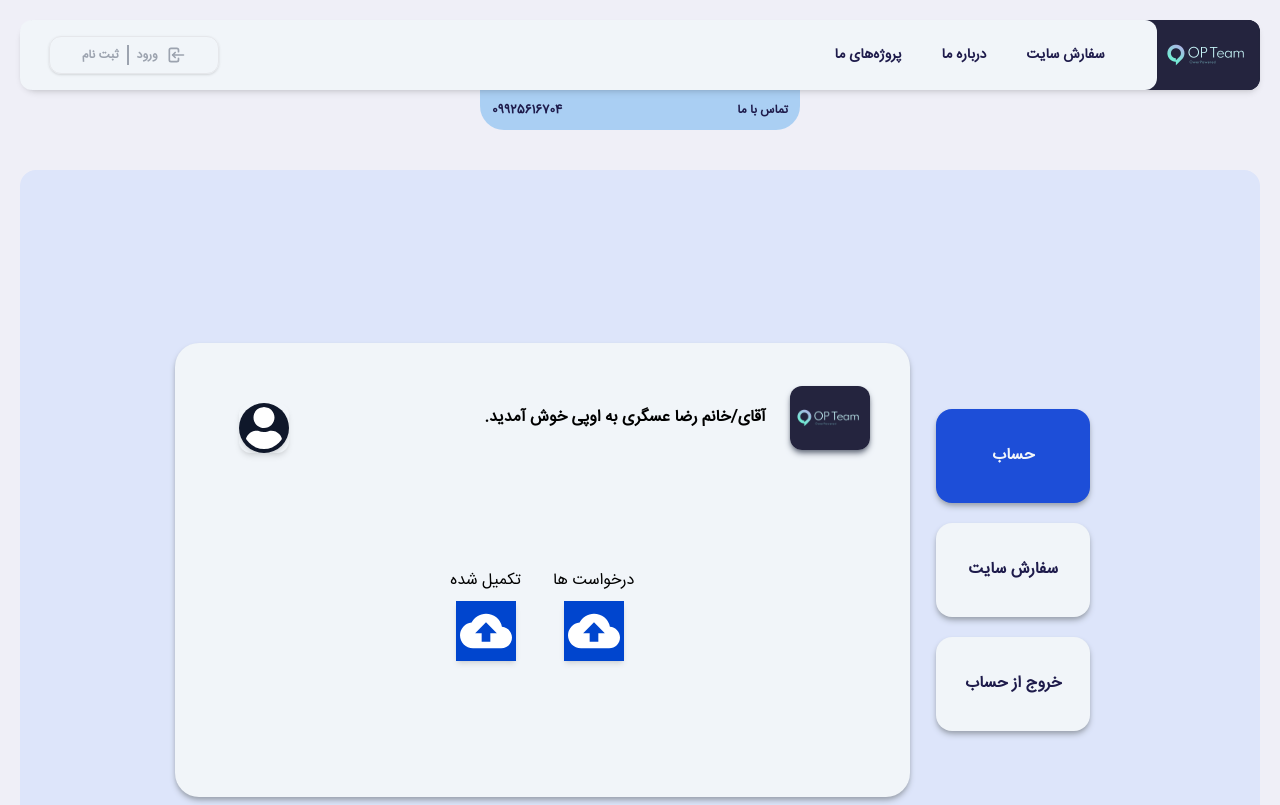
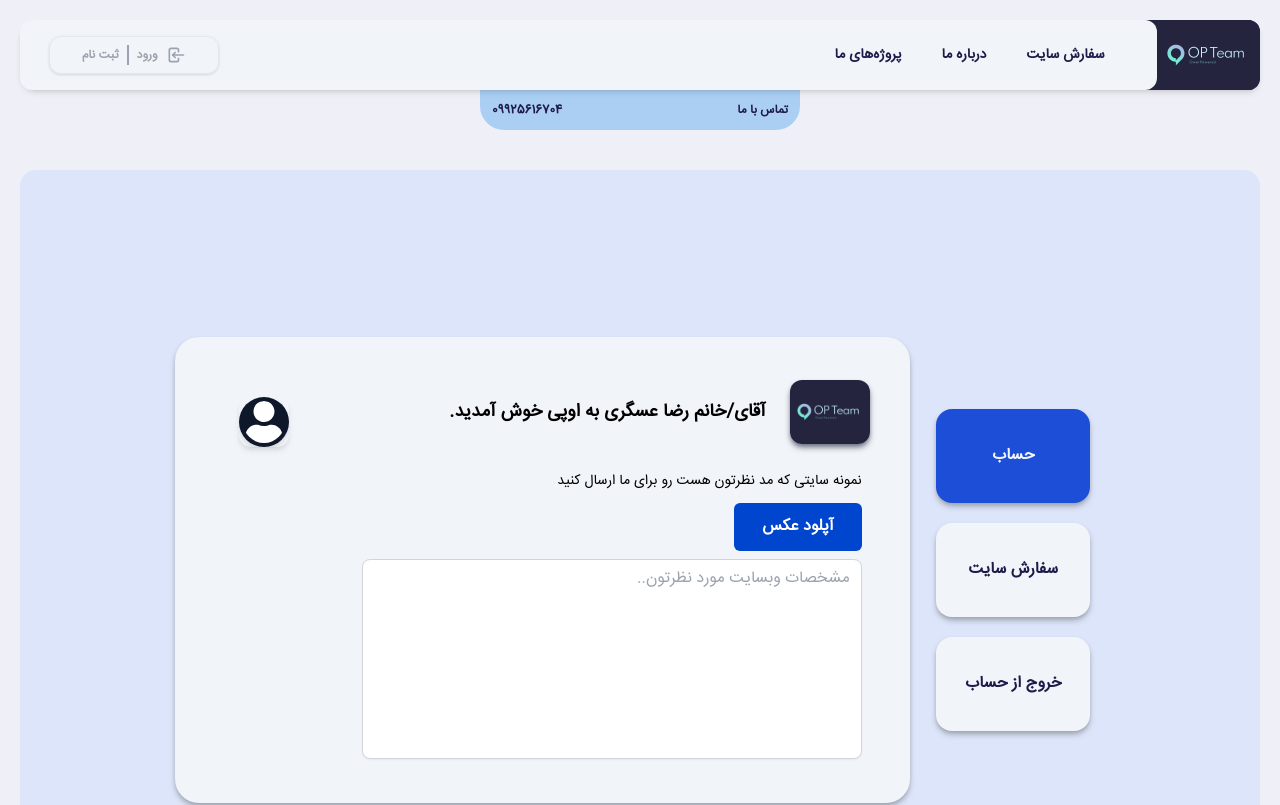
Before and after one commit to kamran1381/op-team-next, a Next.js app: page /userpanel/orders in a window 1280 px wide. Shown: the top 805 px of the page. Built offline with nearby package versions, Linux system fonts and the light colour scheme.

Commit message:
orders added

```diff
--- a/src/app/userpanel/account/page.jsx
+++ b/src/app/userpanel/account/page.jsx
@@ -3,6 +3,7 @@ import Sidebar from '../layouts/sidebar';
 import Image from 'next/image';
 import { FaUser } from "react-icons/fa";
 import { MdCloudUpload } from "react-icons/md";
+import { VscRequestChanges } from "react-icons/vsc";
 
 const Account = () => {
     return (
@@ -29,12 +30,12 @@ const Account = () => {
 
                         <div className='flex justify-center items-center py-24 px-20'>
                             <div className='flex flex-col items-center px-4'>
-                                <span className='text-base mb-2'>درخواست ها</span>
-                                <MdCloudUpload size={60} className='bg-[#0045CE] text-white p-1  shadow-md' />
+                                <span className='text-lg mb-2'>درخواست ها</span>
+                                <VscRequestChanges size={70} className='bg-[#0045CE] text-white shadow-md rounded-md' />
                             </div>
                             <div className='flex flex-col items-center px-4'>
-                                <span className='text-base mb-2'>تکمیل شده</span>
-                                <MdCloudUpload size={60} className='bg-[#0045CE] text-white p-1  shadow-md' />
+                                <span className='text-lg mb-2'>تکمیل شده</span>
+                                <MdCloudUpload size={70} className='bg-[#0045CE] text-white p-1  shadow-md rounded-md' />
                             </div>
                         </div>
                     </div>
--- a/src/app/userpanel/orders/page.jsx
+++ b/src/app/userpanel/orders/page.jsx
@@ -2,21 +2,20 @@ import React from 'react';
 import Sidebar from '../layouts/sidebar';
 import Image from 'next/image';
 import { FaUser } from "react-icons/fa";
-import { MdCloudUpload } from "react-icons/md";
-
+import Ordersform from '@/components/ordersform';
 const Order = () => {
     return (
         <div className='w-full flex flex-col justify-center items-center p-5 relative'>
             <div className='w-full max-w-7xl bg-[#DDE5FA] h-screen flex justify-center rounded-2xl'>
                 <div className='w-3/4 flex justify-center items-center space-x-3 space-x-reverse'>
                     <Sidebar />
-                <div className='w-4/5 bg-slate-100 rounded-3xl shadow-md shadow-gray-400 p-10 flex flex-col space-y-5 items-center'>
+                    <div className='w-4/5 bg-slate-100 rounded-3xl shadow-md shadow-gray-400 p-10 flex flex-col space-y-5 items-start'>
                         <div className='flex w-full'>
                             <div className='flex w-full items-center'>
                                 <div className='w-20 h-16 relative overflow-hidden rounded-xl shadow-md shadow-gray-500'>
                                     <Image src='/assets/images/logo.png' className='object-cover' loading='lazy' fill alt='لوگوی او پی تیم' />
                                 </div>
-                            <span className='pr-6 font-bold'>آقای/خانم رضا عسگری به اوپی خوش آمدید.</span>
+                                <span className='pr-6 font-bold text-lg'>آقای/خانم رضا عسگری به اوپی خوش آمدید.</span>
                             </div>
                             <div className='flex items-end'>
                                 <div className='mt-5 px-6'>
@@ -27,16 +26,23 @@ const Order = () => {
                             </div>
                         </div>
 
-                    <div className='flex justify-center items-center py-24 px-20'>
-                        <div className='flex flex-col items-center px-4'>
-                            <span className='text-base mb-2'>درخواست ها</span>
-                            <MdCloudUpload size={60} className='bg-[#0045CE] text-white p-1  shadow-md' />
+                        <div className='flex flex-col justify-center items-start px-2'>
+                            <div className='py-1'>
+                                <div className="text-sm">
+                                    <span>نمونه سایتی که مد نظرتون هست رو برای ما ارسال کنید</span>
                                 </div>
-                        <div className='flex flex-col items-center px-4'>
-                            <span className='text-base mb-2'>تکمیل شده</span>
-                            <MdCloudUpload size={60} className='bg-[#0045CE] text-white p-1  shadow-md' />
+                                <div className="mt-3">
+                                    <button className="bg-[#0045CE] hover:bg-blue-700 text-white font-bold py-3 px-7 rounded-md">
+                                        آپلود عکس
+                                    </button>
                                 </div>
                             </div>
+
+                            <div className='py-1 flex justify-center' >
+                                <Ordersform />
+                            </div>
+                        </div>
+
                     </div>
                 </div>
             </div>
--- /dev/null
+++ b/src/components/ordersform.jsx
@@ -0,0 +1,18 @@
+import React from 'react';
+
+const Ordersform = () => {
+  return (
+    <form action="" className=' relative'>
+      <div className="relative w-[500px] h-[200px]">
+        <input
+          type='text'
+          placeholder=' '
+          className='rounded-lg border border-gray-300 shadow-sm focus:outline-none focus:border-blue-500  w-full h-full py-0  '
+        />
+        <span className="absolute top-0 right-0 text-gray-400 pt-2 pr-3 text-md">مشخصات وبسایت مورد نظرتون..</span>
+      </div>
+    </form>
+  );
+};
+
+export default Ordersform;
```
Lines whose indentation alone changed are shown as unchanged.
